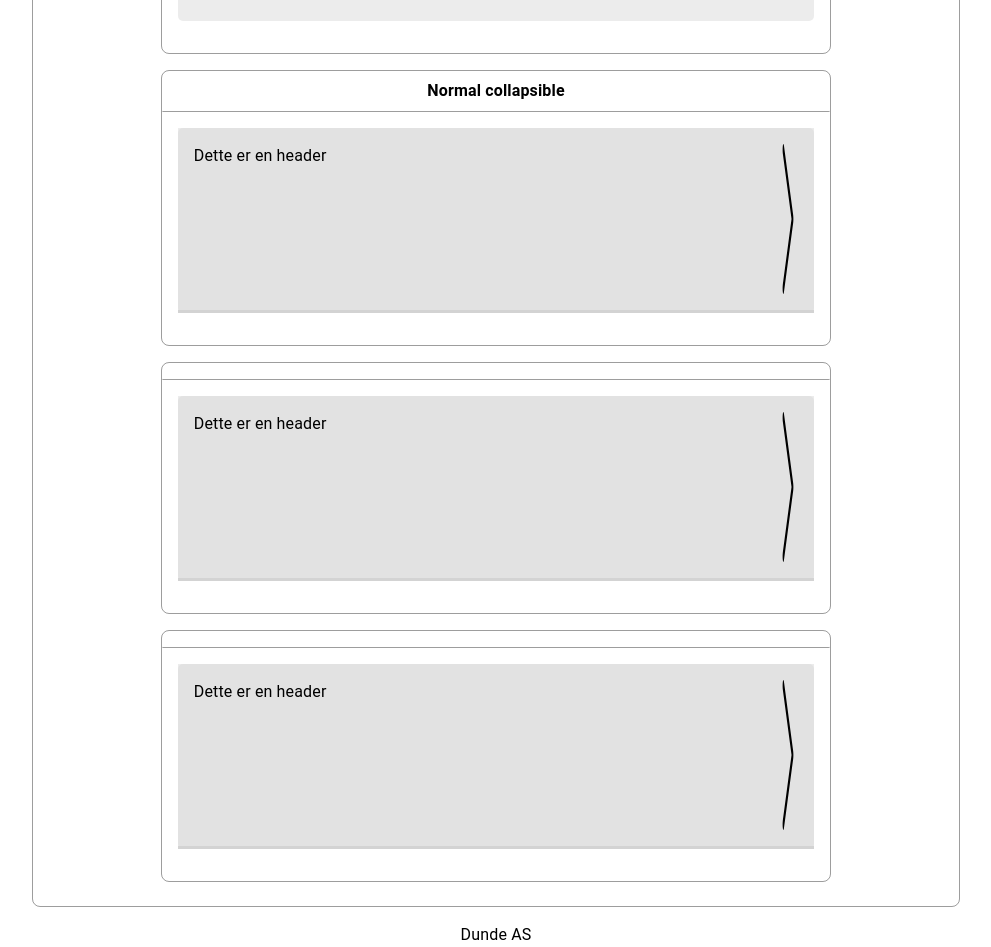
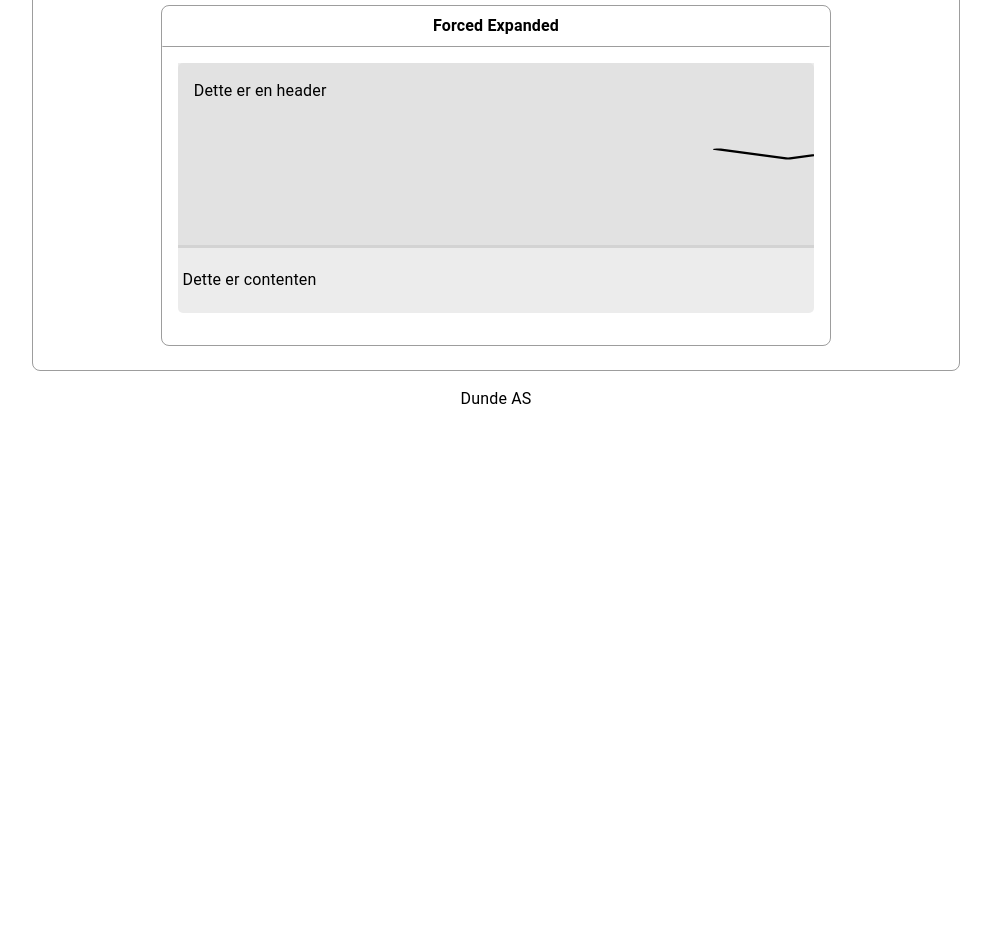
Before and after one commit to rojahno/Rojos, a React (Create React App) app in the folder rojo/: page /#/accordion in a window 1280 px wide. Shown: the part 540-1487 px from the top of the page, without its empty margins (144-1135 px from the left). After the commit the page ends 951 px from the top, so only its background shows below. Built offline with nearby package versions, Linux system fonts and the light colour scheme.

Commit message:
Small example tweaks

```diff
--- a/rojo/src/components/dataDisplay/Modal.tsx
+++ b/rojo/src/components/dataDisplay/Modal.tsx
@@ -1,9 +1,6 @@
 import { useEffect, useRef, useState } from "react";
 import styled from "styled-components";
 
-/**
- * @todo add props
- */
 interface ModalProps {
   visible?: boolean;
   height?: string;
--- a/rojo/src/components/examples/CollapsibleExample.tsx
+++ b/rojo/src/components/examples/CollapsibleExample.tsx
@@ -5,12 +5,6 @@ import { ComponentExample } from "./ComponentExample";
 export const CollapsibleExample = () => {
   return (
     <ComponentExample title={"Collapsible example"}>
-      <Card width={"75%"} title={"Forced Expanded"}>
-        <Panel expanded={true} header={"Dette er en header"}>
-          <p>Dette er contenten</p>
-        </Panel>
-      </Card>
-
       <Card width={"75%"} title={"Normal collapsible"}>
         <Panel header={"Dette er en header"}>
           <p>
@@ -23,14 +17,8 @@ export const CollapsibleExample = () => {
         </Panel>
       </Card>
 
-      <Card width={"75%"}>
-        <Panel header={"Dette er en header"}>
-          <p>Dette er contenten</p>
-        </Panel>
-      </Card>
-
-      <Card width={"75%"}>
-        <Panel header={"Dette er en header"}>
+      <Card width={"75%"} title={"Forced Expanded"}>
+        <Panel expanded={true} header={"Dette er en header"}>
           <p>Dette er contenten</p>
         </Panel>
       </Card>
--- a/rojo/src/components/examples/LoaderExample.tsx
+++ b/rojo/src/components/examples/LoaderExample.tsx
@@ -36,7 +36,7 @@ export const IconLoaderExample = () => {
 
 export const BarLoaderExample = () => {
   return (
-    <ComponentExample title={"Icon loaders example"}>
+    <ComponentExample title={"Loading bar example"}>
       <Card width={"10em"} title={"Loading bar"}>
         <LoadingBar />
       </Card>
```
